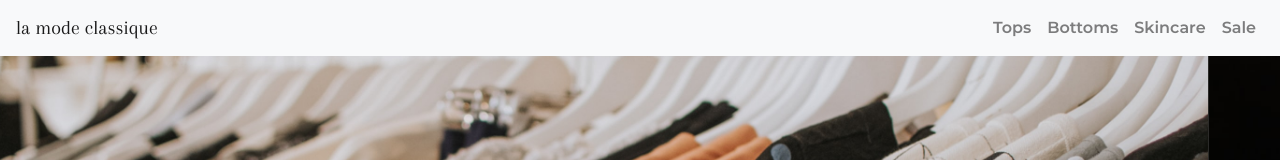
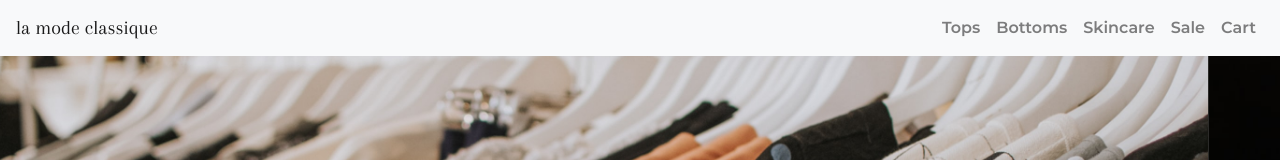
Before and after one commit to kev-inc/ecommerce-frontend, a React (Create React App) app: page / in a window 1280 px wide. Shown: the top 160 px of the page. Built offline with nearby package versions, Linux system fonts and the light colour scheme.

Commit message:
add cart to navbar

```diff
--- a/src/components/MyNavbar.js
+++ b/src/components/MyNavbar.js
@@ -12,6 +12,7 @@ function MyNavbar() {
           <Nav.Link href="/search/bottoms">Bottoms</Nav.Link>
           <Nav.Link href="/search/skincare">Skincare</Nav.Link>
           <Nav.Link href="/search/sale">Sale</Nav.Link>
+          <Nav.Link href="/cart">Cart</Nav.Link>
         </Nav>
       </Navbar.Collapse>
     </Navbar>
```
